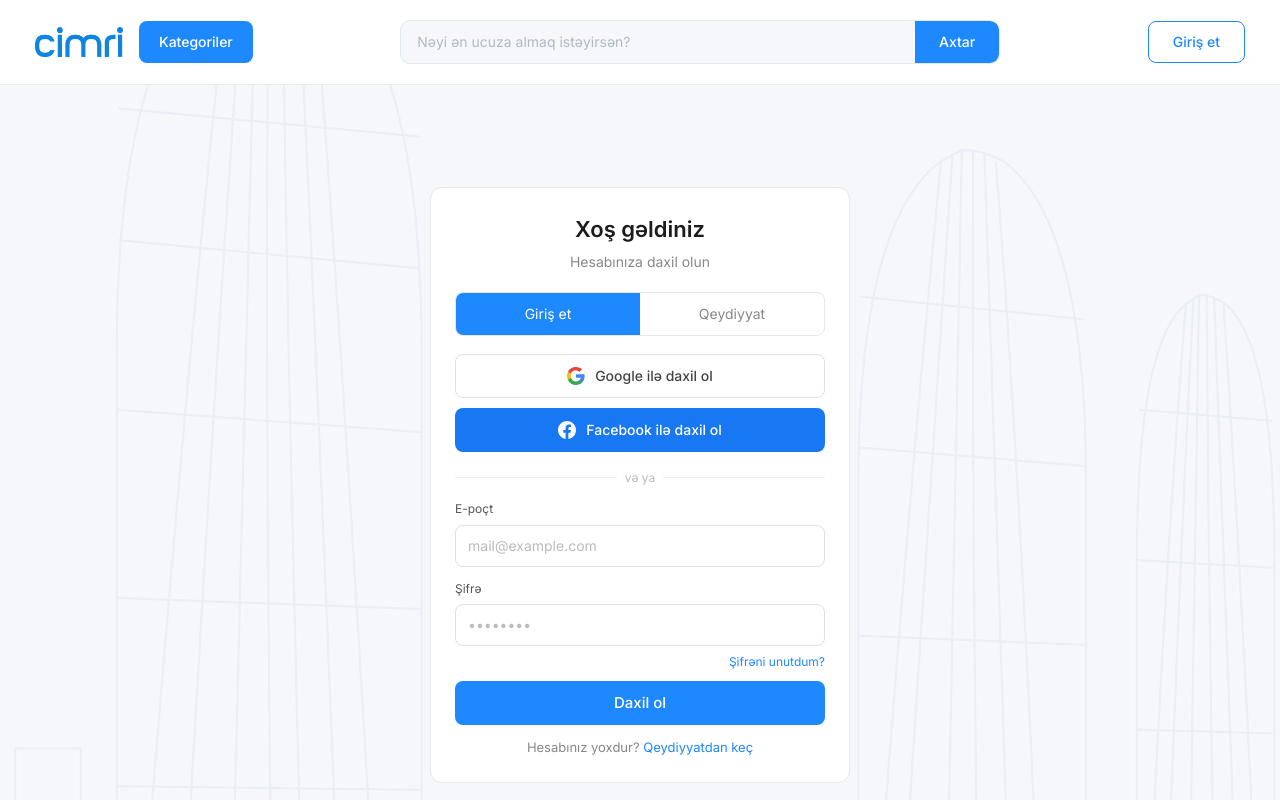
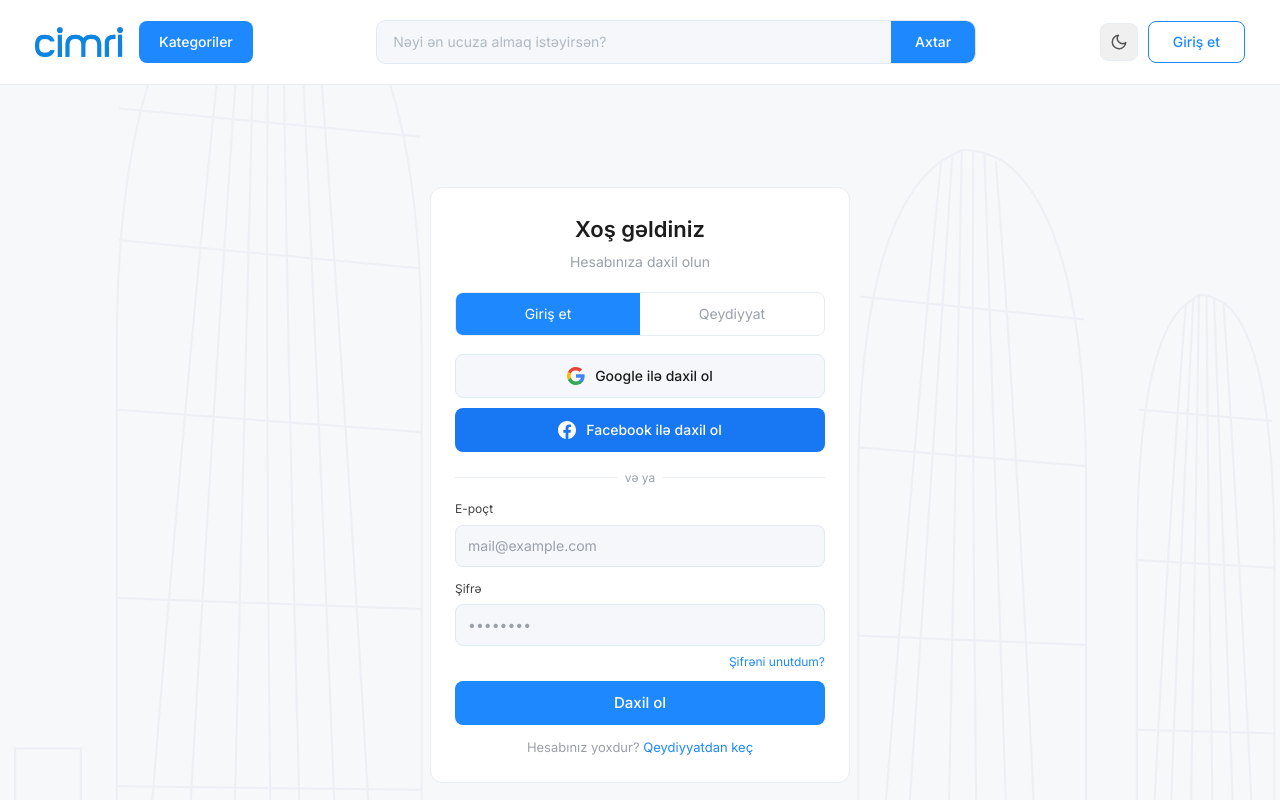
Before and after one commit to rashidovjavid1/TechTeam, a Next.js app: page /auth in a window 1280 px wide. Shown: the top 800 px of the page. Built offline with nearby package versions, Linux system fonts and the light colour scheme.

Commit message:
Add theme toggle functionality to header component and update styles for improved theming support

```diff
--- a/app/auth/auth.scss
+++ b/app/auth/auth.scss
@@ -3,10 +3,11 @@
   display: flex;
   align-items: center;
   justify-content: center;
-  background: #f5f7fa;
+  background: var(--bg-body);
   padding: 2rem;
   position: relative;
   overflow: hidden;
+  transition: background 0.3s ease;
 
   &::before {
     content: "";
@@ -21,14 +22,17 @@
 }
 
 .authCard {
-  background: #fff;
-  border: 1px solid #e8e8e8;
+  background: var(--bg-header);
+  border: 1px solid var(--border-header);
   border-radius: 12px;
   width: 100%;
   max-width: 420px;
   padding: 2.4rem;
   position: relative;
   z-index: 1;
+  transition:
+    background 0.3s ease,
+    border-color 0.3s ease;
 }
 
 .authLogo {
@@ -38,22 +42,24 @@
   span {
     font-size: 2.2rem;
     font-weight: 600;
-    color: #1c1c1c;
+    color: var(--color-text);
+    transition: color 0.3s ease;
   }
 
   p {
     font-size: 1.4rem;
-    color: #888;
+    color: var(--color-store-name);
     margin-top: 4px;
   }
 }
 
 .authTabs {
   display: flex;
-  border: 1px solid #e8e8e8;
+  border: 1px solid var(--border-header);
   border-radius: 8px;
   margin-bottom: 1.8rem;
   overflow: hidden;
+  transition: border-color 0.3s ease;
 
   button {
     flex: 1;
@@ -62,7 +68,7 @@
     background: transparent;
     border: none;
     cursor: pointer;
-    color: #888;
+    color: var(--color-store-name);
     transition: all 0.15s;
 
     &.active {
@@ -99,9 +105,13 @@
 }
 
 .googleBtn {
-  background: #fff;
-  color: #444;
-  border: 1px solid #e0e0e0;
+  background: var(--bg-search);
+  color: var(--color-text);
+  border: 1px solid var(--border-search);
+  transition:
+    background 0.3s ease,
+    color 0.3s ease,
+    border-color 0.3s ease;
 }
 
 .facebookBtn {
@@ -117,7 +127,7 @@
 
   span {
     font-size: 1.2rem;
-    color: #bbb;
+    color: var(--color-store-name);
     white-space: nowrap;
   }
 
@@ -126,7 +136,8 @@
     content: "";
     flex: 1;
     height: 1px;
-    background: #eee;
+    background: var(--border-header);
+    transition: background 0.3s ease;
   }
 }
 
@@ -137,27 +148,32 @@
     label {
       display: block;
       font-size: 1.2rem;
-      color: #555;
+      color: var(--color-category-item);
       margin-bottom: 6px;
+      transition: color 0.3s ease;
     }
 
     input {
       width: 100%;
       height: 42px;
-      border: 1px solid #e0e0e0;
+      border: 1px solid var(--border-search);
       border-radius: 8px;
       padding: 0 12px;
       font-size: 1.4rem;
-      color: #1c1c1c;
+      color: var(--color-text);
+      background: var(--bg-search);
       outline: none;
-      transition: border-color 0.15s;
+      transition:
+        border-color 0.15s,
+        background 0.3s ease,
+        color 0.3s ease;
 
       &:focus {
         border-color: #1e88ff;
       }
 
       &::placeholder {
-        color: #bbb;
+        color: var(--color-store-name);
       }
     }
   }
@@ -196,7 +212,7 @@
   .switchText {
     font-size: 1.3rem;
     text-align: center;
-    color: #888;
+    color: var(--color-store-name);
     margin-top: 1.2rem;
 
     span {
--- a/app/global.scss
+++ b/app/global.scss
@@ -66,12 +66,73 @@ ol {
   list-style: none;
 }
 
+:root {
+  --bg-body: #f7f8fa;
+  --color-text: #1c1c1c;
+  --bg-header: #fff;
+  --border-header: #e8edf2;
+  --bg-search: #f5f7fa;
+  --border-search: #e0e8f0;
+  --color-input: #364354;
+  --bg-category-left: #fafbfc;
+  --border-category: #f0f3f7;
+  --bg-dropdown: #fff;
+  --color-category-item: #444;
+  --bg-category-active: #eff6ff;
+  --bg-card: #fff;
+  --border-card: #eef0f4;
+  --bg-card-image: #fafbfc;
+  --color-product-name: #2c3345;
+  --color-store-name: #9aa0ac;
+  --color-price: #1c1c1c;
+  --color-price-arrow: #c8d0da;
+  --color-old-price: #b0b8c4;
+  --bg-saving: #f0fdf4;
+  --color-saving: #15803d;
+  --bg-compare: #eff6ff;
+  --toggle-bg: #f0f0f0;
+  --toggle-hover: #e0e0e0;
+  --toggle-color: #555;
+}
+
+[data-theme="dark"] {
+  --bg-body: #0f0f0f;
+  --color-text: #e8e8e8;
+  --bg-header: #161616;
+  --border-header: #2a2a2a;
+  --bg-search: #1e1e1e;
+  --border-search: #333;
+  --color-input: #c8d0da;
+  --bg-category-left: #1a1a1a;
+  --border-category: #2a2a2a;
+  --bg-dropdown: #1c1c1c;
+  --color-category-item: #b0b8c4;
+  --bg-category-active: #1a2a3a;
+  --bg-card: #1a1a1a;
+  --border-card: #2a2a2a;
+  --bg-card-image: #f5f5f5;
+  --color-product-name: #dce3ec;
+  --color-store-name: #666;
+  --color-price: #e8e8e8;
+  --color-price-arrow: #444;
+  --color-old-price: #555;
+  --bg-saving: #0f2a1a;
+  --color-saving: #4ade80;
+  --bg-compare: #0f1e30;
+  --toggle-bg: #2a2a2a;
+  --toggle-hover: #333;
+  --toggle-color: #f0c040;
+}
+
 body {
   overflow-x: hidden;
   line-height: 1.6;
-  background-color: #f7f8fa;
-  color: #1c1c1c;
+  background-color: var(--bg-body);
+  color: var(--color-text);
   font-family: -apple-system, BlinkMacSystemFont, "Segoe UI", sans-serif;
+  transition:
+    background-color 0.3s ease,
+    color 0.3s ease;
 }
 
 a {
@@ -122,11 +183,14 @@ h6 {
 }
 
 header {
-  background: #fff;
+  background: var(--bg-header);
   padding: 2rem 0;
-  border-bottom: 1px solid #e8edf2;
+  border-bottom: 1px solid var(--border-header);
   position: relative;
   box-shadow: 0 1px 4px rgba(0, 0, 0, 0.04);
+  transition:
+    background 0.3s ease,
+    border-color 0.3s ease;
 
   .headerMain {
     display: flex;
@@ -170,18 +234,19 @@ header {
       .searchBox {
         width: 100%;
         height: 4.4rem;
-        border: 1.5px solid #e0e8f0;
+        border: 1.5px solid var(--border-search);
         border-radius: 10px;
         display: flex;
         overflow: hidden;
-        background: #f5f7fa;
+        background: var(--bg-search);
         transition:
           border-color 0.2s,
-          box-shadow 0.2s;
+          box-shadow 0.2s,
+          background 0.3s ease;
 
         &:focus-within {
           border-color: #1e88ff;
-          background: #fff;
+          background: var(--bg-header);
           box-shadow: 0 0 0 3px rgba(30, 136, 255, 0.1);
         }
 
@@ -189,7 +254,7 @@ header {
           flex: 1;
           padding: 0 1.6rem;
           font-size: 1.4rem;
-          color: #364354;
+          color: var(--color-input);
           background: transparent;
 
           &::placeholder {
@@ -216,7 +281,38 @@ header {
     .headerRight {
       display: flex;
       align-items: center;
+      gap: 1rem;
       flex-shrink: 0;
+
+      .themeToggle {
+        display: flex;
+        align-items: center;
+        justify-content: center;
+        width: 3.8rem;
+        height: 3.8rem;
+        border-radius: 8px;
+        border: 1px solid var(--border-header);
+        background-color: var(--toggle-bg);
+        color: var(--toggle-color);
+        cursor: pointer;
+        transition:
+          background-color 0.2s ease,
+          color 0.2s ease,
+          border-color 0.2s ease;
+
+        &:hover {
+          background-color: var(--toggle-hover);
+        }
+
+        svg {
+          display: block;
+          transition: transform 0.4s ease;
+        }
+
+        &:hover svg {
+          transform: rotate(20deg);
+        }
+      }
 
       .loginBtn {
         height: 4.2rem;
@@ -250,19 +346,21 @@ header {
     left: 50%;
     transform: translateX(-50%);
     width: 80rem;
-    background: #fff;
-    border: 1px solid #e8edf2;
+    background: var(--bg-dropdown);
+    border: 1px solid var(--border-header);
     border-radius: 12px;
     display: flex;
     z-index: 100;
     box-shadow: 0 12px 40px rgba(0, 0, 0, 0.1);
     overflow: hidden;
+    transition: background 0.3s ease;
 
     .categoryLeft {
       width: 26rem;
-      border-right: 1px solid #f0f3f7;
+      border-right: 1px solid var(--border-category);
       padding: 0.8rem 0;
-      background: #fafbfc;
+      background: var(--bg-category-left);
+      transition: background 0.3s ease;
 
       .categoryItem {
         display: flex;
@@ -271,14 +369,14 @@ header {
         padding: 1.1rem 1.8rem;
         cursor: pointer;
         font-size: 1.4rem;
-        color: #444;
+        color: var(--color-category-item);
         transition:
           background 0.15s,
           color 0.15s;
 
         &:hover,
         &.active {
-          background: #eff6ff;
+          background: var(--bg-category-active);
           color: #1e88ff;
         }
 
@@ -304,10 +402,10 @@ header {
       .categoryRightTitle {
         font-size: 1.5rem;
         font-weight: 600;
-        color: #1c1c1c;
+        color: var(--color-text);
         margin-bottom: 1.4rem;
         padding-bottom: 1rem;
-        border-bottom: 1px solid #f0f3f7;
+        border-bottom: 1px solid var(--border-category);
       }
 
       .subcategoryList {
@@ -316,7 +414,7 @@ header {
 
           a {
             font-size: 1.4rem;
-            color: #555;
+            color: var(--color-category-item);
             transition: color 0.15s;
             display: inline-block;
             padding: 0.3rem 0;
@@ -331,7 +429,7 @@ header {
       .popularSection {
         margin-top: 2rem;
         padding-top: 1.6rem;
-        border-top: 1px solid #f0f3f7;
+        border-top: 1px solid var(--border-category);
 
         p {
           font-size: 1.2rem;
@@ -349,8 +447,8 @@ header {
 
           a {
             font-size: 1.2rem;
-            color: #444;
-            background: #f0f3f7;
+            color: var(--color-category-item);
+            background: var(--border-category);
             padding: 5px 14px;
             border-radius: 20px;
             transition: all 0.15s;
@@ -409,14 +507,15 @@ header {
 
 .productCard {
   width: 100%;
-  border: 1px solid #eef0f4;
+  border: 1px solid var(--border-card);
   border-radius: 1.4rem;
   overflow: hidden;
-  background: #fff;
+  background: var(--bg-card);
   transition:
     border-color 0.2s,
     box-shadow 0.2s,
-    transform 0.2s;
+    transform 0.2s,
+    background 0.3s ease;
   cursor: pointer;
 
   &:hover {
@@ -428,11 +527,12 @@ header {
   .cardImage {
     position: relative;
     height: 24rem;
-    background: #fafbfc;
+    background: var(--bg-card-image);
     display: flex;
     align-items: center;
     justify-content: center;
-    border-bottom: 1px solid #eef0f4;
+    border-bottom: 1px solid var(--border-card);
+    transition: background 0.3s ease;
 
     img {
       width: 100%;
@@ -458,8 +558,8 @@ header {
       right: 1rem;
       width: 3.2rem;
       height: 3.2rem;
-      background: #fff;
-      border: 1px solid #eef0f4;
+      background: var(--bg-card);
+      border: 1px solid var(--border-card);
       border-radius: 50%;
       display: flex;
       align-items: center;
@@ -486,13 +586,13 @@ header {
       -webkit-line-clamp: 2;
       -webkit-box-orient: vertical;
       overflow: hidden;
-      color: #2c3345;
+      color: var(--color-product-name);
     }
 
     .storeName {
       display: block;
       font-size: 1.1rem;
-      color: #9aa0ac;
+      color: var(--color-store-name);
       margin-top: 0.6rem;
     }
 
@@ -505,28 +605,28 @@ header {
       .currentPrice {
         font-size: 1.9rem;
         font-weight: 700;
-        color: #1c1c1c;
+        color: var(--color-price);
       }
 
       .priceArrow {
         font-size: 1.8rem;
-        color: #c8d0da;
+        color: var(--color-price-arrow);
       }
     }
 
     .oldPrice {
       font-size: 1.1rem;
-      color: #b0b8c4;
+      color: var(--color-old-price);
       text-decoration: line-through;
     }
 
     .savingBox {
-      background: #f0fdf4;
+      background: var(--bg-saving);
       border-radius: 8px;
       padding: 0.6rem 1rem;
       margin-top: 0.8rem;
       font-size: 1.1rem;
-      color: #15803d;
+      color: var(--color-saving);
       line-height: 1.5;
 
       strong {
@@ -541,7 +641,7 @@ header {
     width: calc(100% - 2.8rem);
     margin: 1rem 1.4rem 1.4rem;
     padding: 0.9rem;
-    background: #eff6ff;
+    background: var(--bg-compare);
     color: #1e88ff;
     font-size: 1.2rem;
     font-weight: 500;
@@ -572,7 +672,7 @@ main {
     h2 {
       font-size: 2.2rem;
       font-weight: 700;
-      color: #1c1c1c;
+      color: var(--color-text);
       margin-bottom: 0.6rem;
     }
 
--- a/components/Header.jsx
+++ b/components/Header.jsx
@@ -1,6 +1,6 @@
 "use client";
 
-import { useState } from "react";
+import { useState, useEffect } from "react";
 import Image from "next/image";
 import Link from "next/link";
 import MainLogo from "@/public/images/mainLogo.avif";
@@ -9,6 +9,25 @@ import { categories } from "@/app/constants/Categories";
 const Header = () => {
   const [isOpen, setIsOpen] = useState(false);
   const [activeCategory, setActiveCategory] = useState(categories[0]);
+  const [isDark, setIsDark] = useState(false);
+
+  useEffect(() => {
+    const saved = localStorage.getItem("theme");
+    if (saved === "dark") {
+      setIsDark(true);
+      document.documentElement.setAttribute("data-theme", "dark");
+    }
+  }, []);
+
+  const toggleTheme = () => {
+    const next = !isDark;
+    setIsDark(next);
+    document.documentElement.setAttribute(
+      "data-theme",
+      next ? "dark" : "light",
+    );
+    localStorage.setItem("theme", next ? "dark" : "light");
+  };
 
   return (
     <header>
@@ -36,6 +55,47 @@ const Header = () => {
             </div>
           </div>
           <div className="headerRight">
+            <button
+              className="themeToggle"
+              onClick={toggleTheme}
+              aria-label="Toggle theme"
+            >
+              {isDark ? (
+                <svg
+                  width="18"
+                  height="18"
+                  viewBox="0 0 24 24"
+                  fill="none"
+                  stroke="currentColor"
+                  strokeWidth="2"
+                  strokeLinecap="round"
+                  strokeLinejoin="round"
+                >
+                  <circle cx="12" cy="12" r="5" />
+                  <line x1="12" y1="1" x2="12" y2="3" />
+                  <line x1="12" y1="21" x2="12" y2="23" />
+                  <line x1="4.22" y1="4.22" x2="5.64" y2="5.64" />
+                  <line x1="18.36" y1="18.36" x2="19.78" y2="19.78" />
+                  <line x1="1" y1="12" x2="3" y2="12" />
+                  <line x1="21" y1="12" x2="23" y2="12" />
+                  <line x1="4.22" y1="19.78" x2="5.64" y2="18.36" />
+                  <line x1="18.36" y1="5.64" x2="19.78" y2="4.22" />
+                </svg>
+              ) : (
+                <svg
+                  width="18"
+                  height="18"
+                  viewBox="0 0 24 24"
+                  fill="none"
+                  stroke="currentColor"
+                  strokeWidth="2"
+                  strokeLinecap="round"
+                  strokeLinejoin="round"
+                >
+                  <path d="M21 12.79A9 9 0 1 1 11.21 3 7 7 0 0 0 21 12.79z" />
+                </svg>
+              )}
+            </button>
             <Link href="/auth">
               <button className="loginBtn">Giriş et</button>
             </Link>
```
